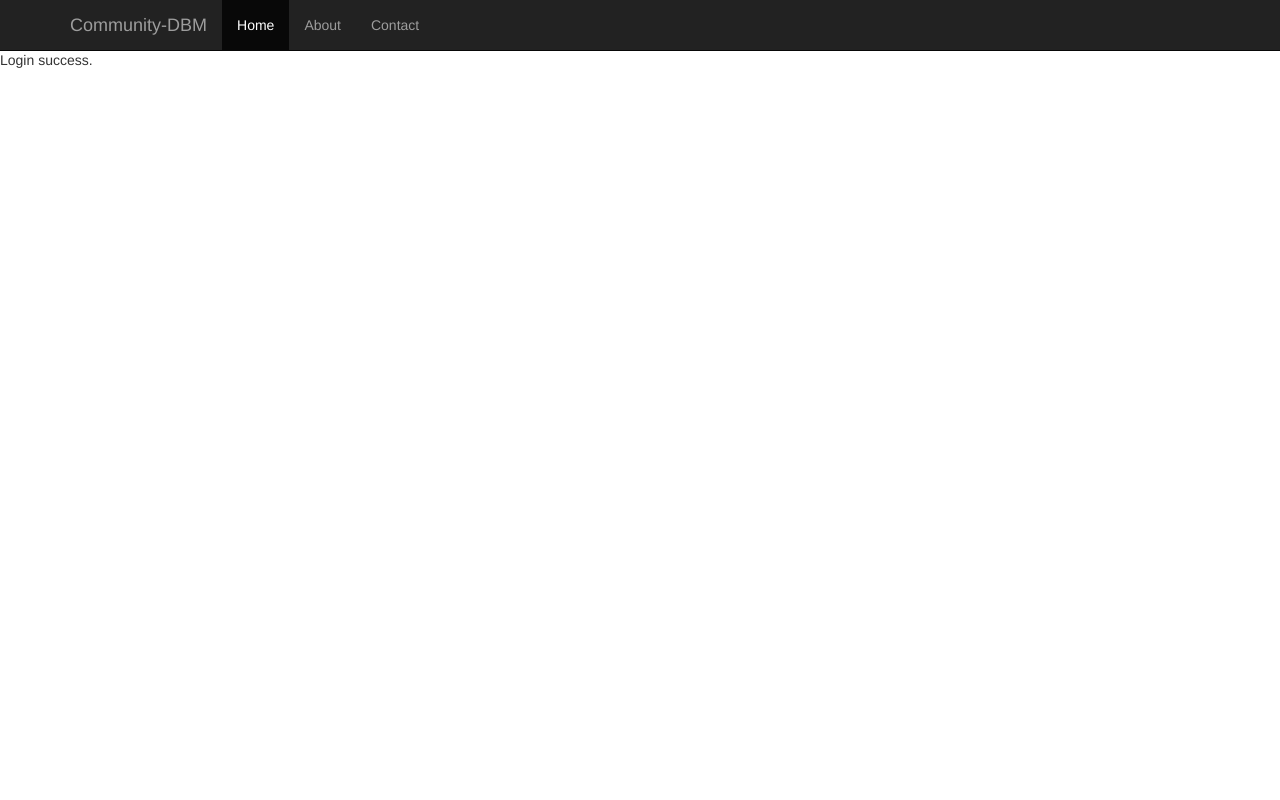
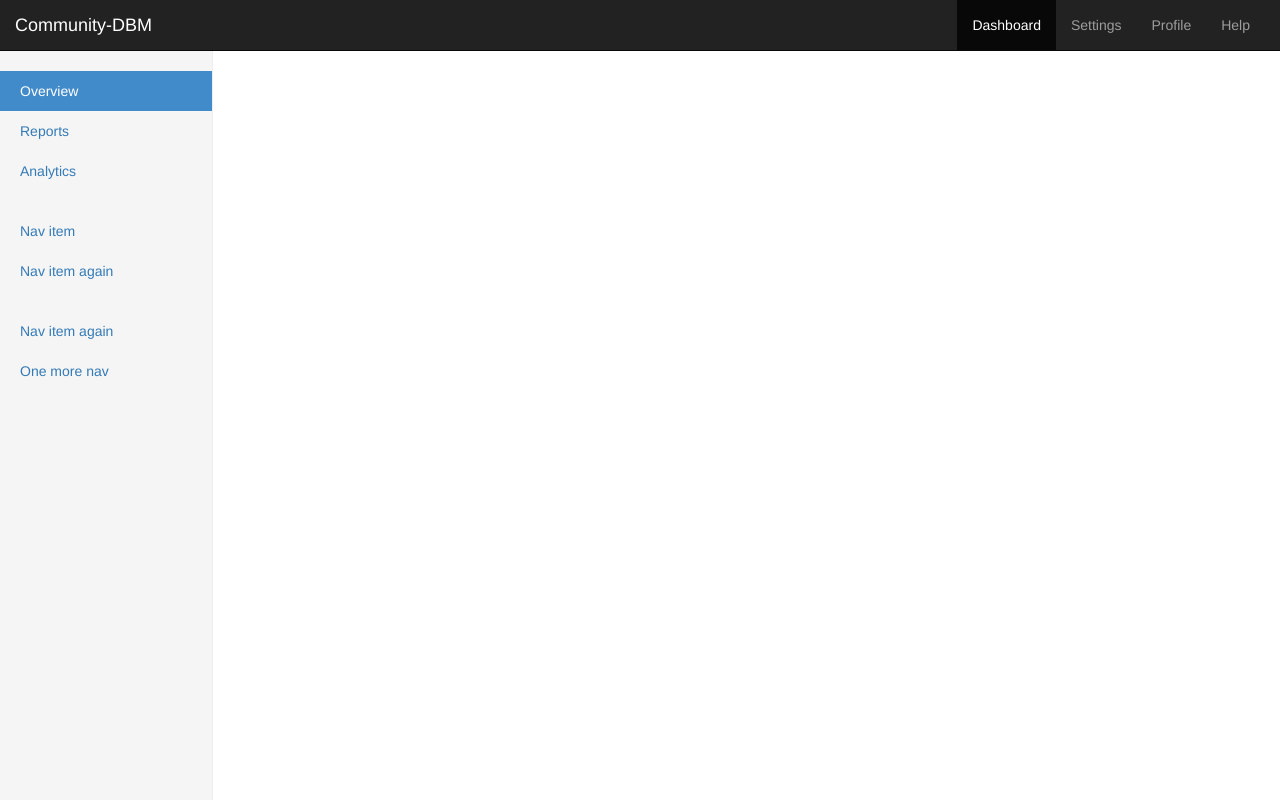
Before and after one commit to FighterKing/smartycity-DBM, a Python web app: template template/index.html in a window 1280 px wide. Run offline with Jinja, Linux system fonts and the light colour scheme; the template is opened without the code that fills it, so the values that code supplies are empty; some libraries are stand-ins or nearby versions.

Commit message:
add index.html

```diff
--- a/template/base.html
+++ b/template/base.html
@@ -11,19 +11,14 @@
     <!-- TITLE-->
     <title>{% block title %}{% endblock %}</title>
     <!-- EXTRAHEAD-->
-    {% block extrahead %}
-    <style>
-        body{padding-top: 50px;}
-        .starter-template{padding: 40px 15px;text-align: center;}
-    </style>
-    {% endblock %}
+    {% block extrahead %}{% endblock %}
 </head>
 
 <body>
 <!-- NAVIGATION -->
 {% block navigation %}
 <nav class="navbar navbar-inverse navbar-fixed-top">
-    <div class="container">
+    <div class="container-fluid">
         <div class="navbar-header">
             <button type="button" class="navbar-toggle collapsed" data-toggle="collapse" data-target="#navbar"
                     aria-expanded="false" aria-controls="navbar">
@@ -34,11 +29,12 @@
             </button>
             <a class="navbar-brand" href="#">{{ project_name|default('Community-DBM') }}</a>
         </div>
-        <div id="navbar" class="collapse navbar-collapse">
+        <div id="navbar" class="collapse navbar-collapse navbar-right">
             <ul class="nav navbar-nav">
-                <li class="active"><a href="#">{{ nav1|default('Home') }}</a></li>
-                <li><a href="#about">{{ nav2|default('About') }}</a></li>
-                <li><a href="#contact">{{ nav3|default('Contact') }}</a></li>
+                <li class="active"><a href="#">{{ nav1|default('Dashboard') }}</a></li>
+                <li><a href="#">{{ nav2|default('Settings') }}</a></li>
+                <li><a href="#">{{ nav2|default('Profile') }}</a></li>
+                <li><a href="#">{{ nav3|default('Help') }}</a></li>
             </ul>
         </div><!--/.nav-collapse -->
     </div>
@@ -47,16 +43,105 @@
 
 <!-- CONTENT -->
 {% block content %}
-<div class="container">
-    <div class="starter-template">
-        <h1>Bootstrap starter template</h1>
-        <p class="lead">Use this document as a way to quickly start any new project.<br> All you get is this text and a
-            mostly barebones HTML document.</p>
-    </div>
+<div class="container-fluid">
+    <div class="row">
+        <!--SIDE_BAR-->
+        {% block side_bar %}{}
+        <div class="col-sm-3 col-md-2 sidebar">
+            <ul class="nav nav-sidebar">
+                <li class="active"><a href="#">Overview <span class="sr-only">(current)</span></a></li>
+                <li><a href="#">Reports</a></li>
+                <li><a href="#">Analytics</a></li>
+            </ul>
+            <ul class="nav nav-sidebar">
+                <li><a href="">Nav item</a></li>
+                <li><a href="">Nav item again</a></li>
+            </ul>
+            <ul class="nav nav-sidebar">
+                <li><a href="">Nav item again</a></li>
+                <li><a href="">One more nav</a></li>
+            </ul>
+        </div>
+        {% endblock side_bar %}
+
+        <!--CONTENT_CONTAINER-->
+        {% block content_container %}
+        <div class="col-sm-9 col-sm-offset-3 col-md-10 col-md-offset-2 main">
+            <h1 class="page-header">Dashboard</h1>
+
+            <h2 class="sub-header">Section title</h2>
+        </div>
+        {% endblock content_container %}
+    </div><!--row-->
 </div><!-- /.container -->
 {% endblock content %}
 
 <!-- FOOTER -->
 {% block footer %}{% endblock %}
+
+<!-- EXTRA_STYLE -->
+{% block extra_style %}
+<style>
+    body{ padding-top: 50px; }
+    .sub-header { padding-bottom: 10px;border-bottom: 1px solid #eee; }
+    /* Hide for mobile, show later */
+    .sidebar { display: none; }
+    @media (min-width: 768px) {
+      .sidebar {
+        position: fixed;
+        top: 51px;
+        bottom: 0;
+        left: 0;
+        z-index: 1000;
+        display: block;
+        padding: 20px;
+        overflow-x: hidden;
+        overflow-y: auto; /* Scrollable contents if viewport is shorter than content. */
+        background-color: #f5f5f5;
+        border-right: 1px solid #eee;
+      }
+    }
+    /* Sidebar navigation */
+    .nav-sidebar {
+      margin-right: -21px; /* 20px padding + 1px border */
+      margin-bottom: 20px;
+      margin-left: -20px;
+    }
+    .nav-sidebar > li > a {
+      padding-right: 20px;
+      padding-left: 20px;
+    }
+    .nav-sidebar > .active > a,
+    .nav-sidebar > .active > a:hover,
+    .nav-sidebar > .active > a:focus {
+      color: #fff;
+      background-color: #428bca;
+    }
+    /*Main content*/
+    .main { padding: 20px; }
+    @media (min-width: 768px) {
+      .main {
+        padding-right: 40px;
+        padding-left: 40px;
+      }
+    }
+    .main .page-header { margin-top: 0; }
+    /*Placeholder dashboard ideas*/
+    .placeholders {
+      margin-bottom: 30px;
+      text-align: center;
+    }
+    .placeholders h4 {
+      margin-bottom: 0;
+    }
+    .placeholder {
+      margin-bottom: 20px;
+    }
+    .placeholder img {
+      display: inline-block;
+      border-radius: 50%;
+    }
+</style>
+{% endblock extra_style %}
 </body>
 </html>
--- a/template/index.html
+++ b/template/index.html
@@ -10,6 +10,11 @@
 <!-- NAVIGATION -->
 
 <!-- CONTENT -->
-{% block content %}Login success.{% endblock content %}
+    <!--SIDE_BAR-->
+
+    <!--CONTENT_CONTAINER-->
+    {% block content_container %}{% endblock content_container %}
 
 <!-- FOOTER -->
+
+<!-- EXTRA_STYLE -->
```
Also changed, not shown: template/child.html (+6 -1 lines).
